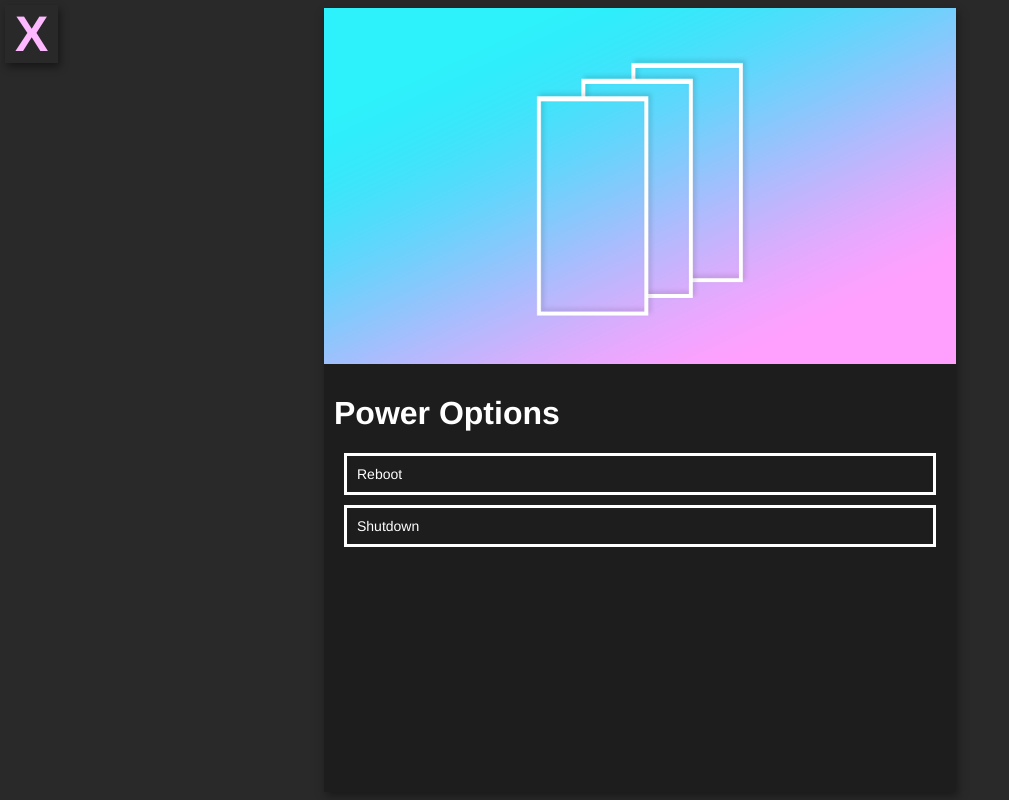
After one commit to dyvision/paos-iot, a PHP site: page /power.php in a window 1280 px wide. The commit adds this page. Shown: the whole page, without its empty margins (0-1009 px from the left). Run offline with PHP 8.4, Linux system fonts and the light colour scheme.

Commit message:
power options

```diff
--- a/audio.php
+++ b/audio.php
@@ -1,5 +1,5 @@
 <head>
-    <title>audio Arcade OS | Audio</title>
+    <title>Parsec Arcade OS | Audio</title>
     <script src='lib/paos_iot.js'></script>
     <link href='style/style.css' rel='stylesheet'>
     <link rel='shortcut icon' type='image/png' href='style/paoslogo.png' />
--- /dev/null
+++ b/power.php
@@ -0,0 +1,23 @@
+<head>
+    <title>Parsec Arcade OS | Power</title>
+    <script src='lib/paos_iot.js'></script>
+    <link href='style/style.css' rel='stylesheet'>
+    <link rel='shortcut icon' type='image/png' href='style/paoslogo.png' />
+    <meta name='viewport' content='width=device-width, initial-scale=1'>
+</head>
+
+<body>
+    <center>
+        <a href='home.php'>
+            <div class='exit'>X</div>
+        </a>
+        <div class='card'>
+            <img width='100%' height='auto' src='style/connection.png'>
+            <div class='card-body'>
+                <h1>Power Options</h1>
+                <a class='menuitem' href='api/power.php?option=reboot'>Reboot</a>
+                <a class='menuitem' href='api/power.php?option=poweroff'>Shutdown</a>
+            </div>
+        </div>
+    </center>
+</body>
```
Also changed, not shown: api/power.php (added, +15 -0 lines), lib/paos-iot.php (+14 -0 lines).
